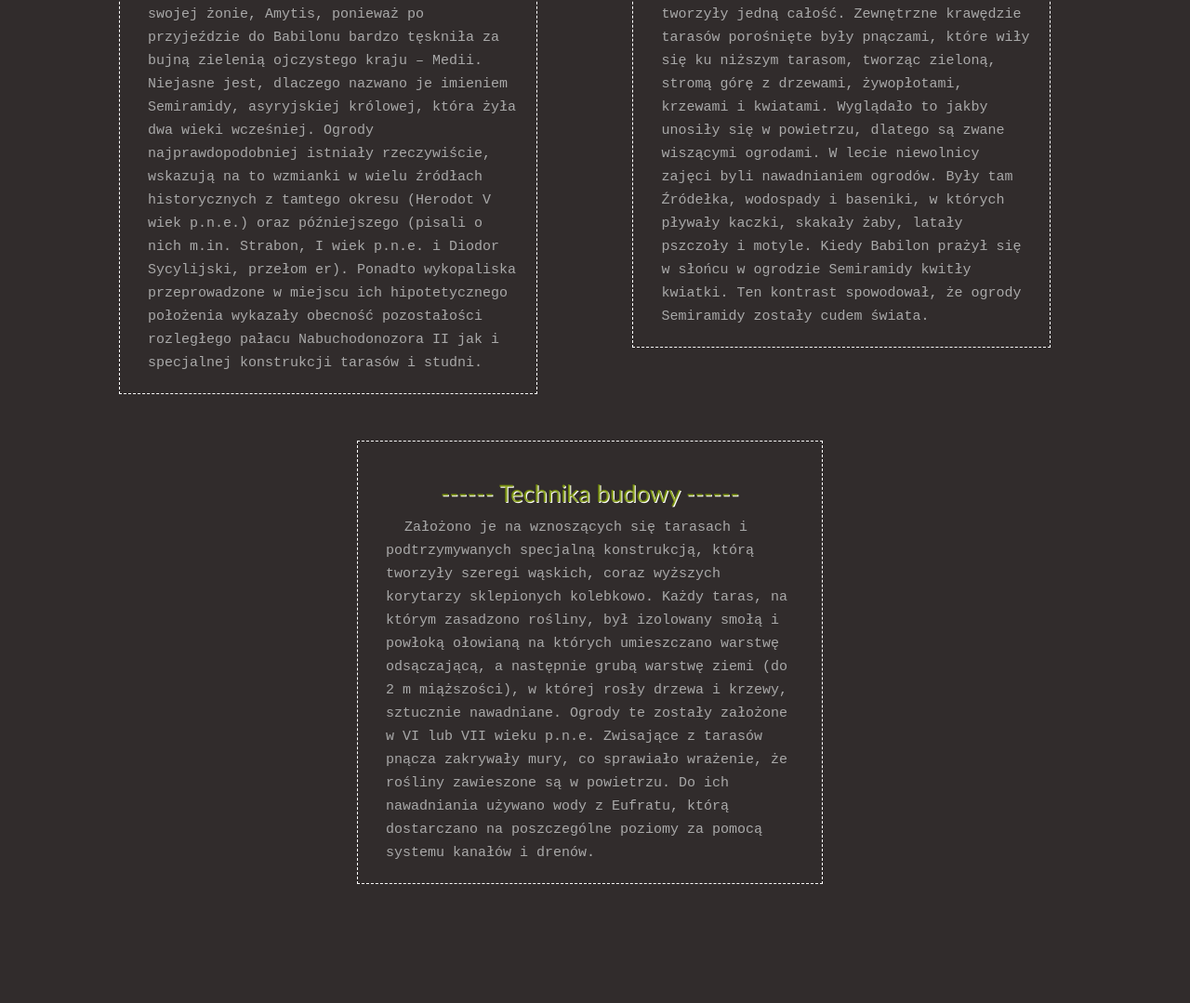
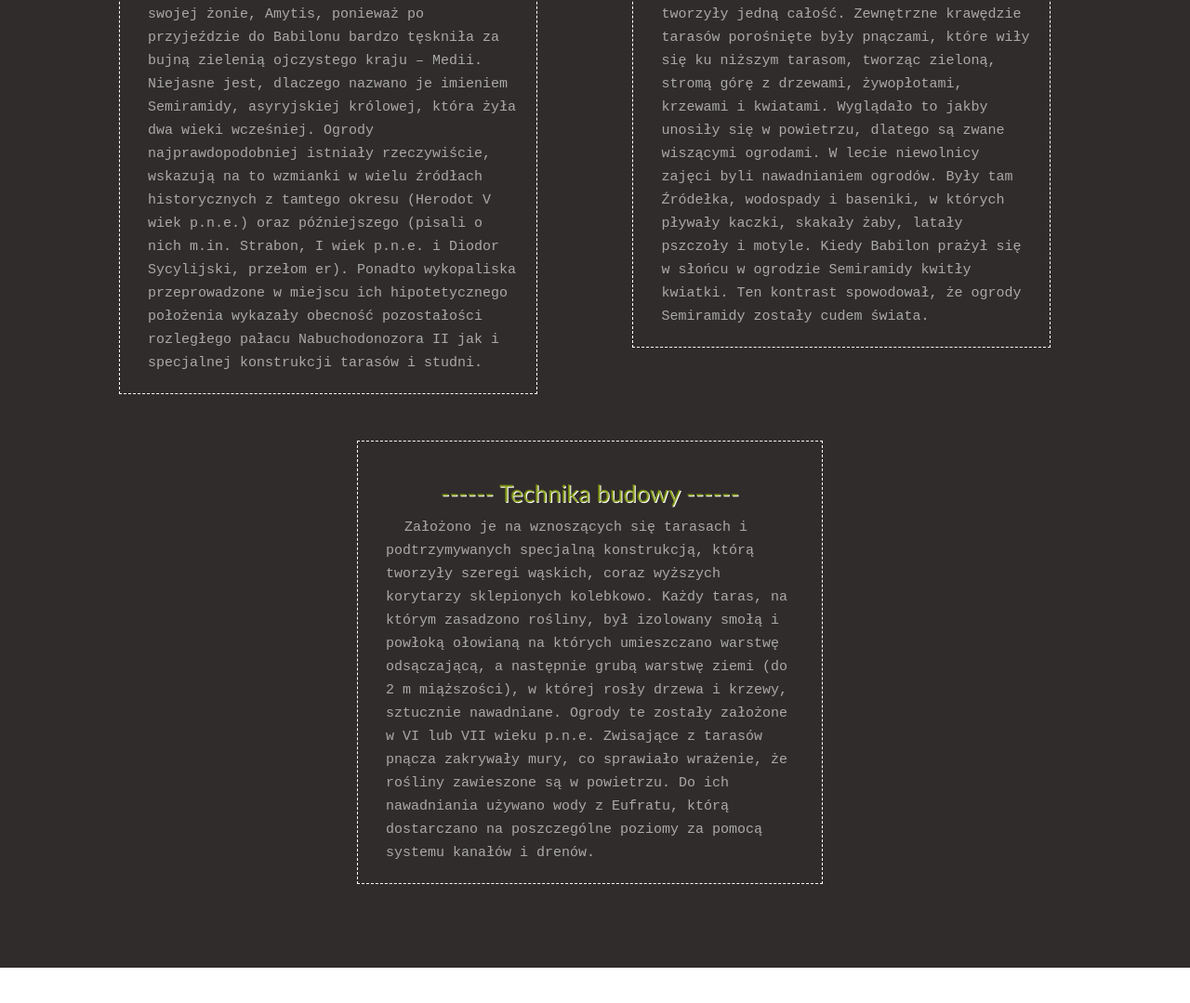
Before and after one commit to Ignacbo/7_codow, a plain HTML site: page cudy_strony/ogrody.html in a window 1280 px wide. Shown: the part 325-1404 px from the top of the page at 93% size. After the commit the page ends 1366 px from the top, so only its background shows below. Drawn offline with Linux system fonts and the light colour scheme.

Commit message:
koniecv4

```diff
--- a/cudy_strony/ogrody.html
+++ b/cudy_strony/ogrody.html
@@ -20,7 +20,7 @@
             position: absolute;
             background-color: rgb(49, 44, 44);
             width: 100%;
-            height: 10%;
+            height: 5%;
         }}
         }
     </style>
```
Also changed, not shown: cudy_strony/cheopsa.html (+1 -1 lines), cudy_strony/zeus.html (+3 -3 lines).
